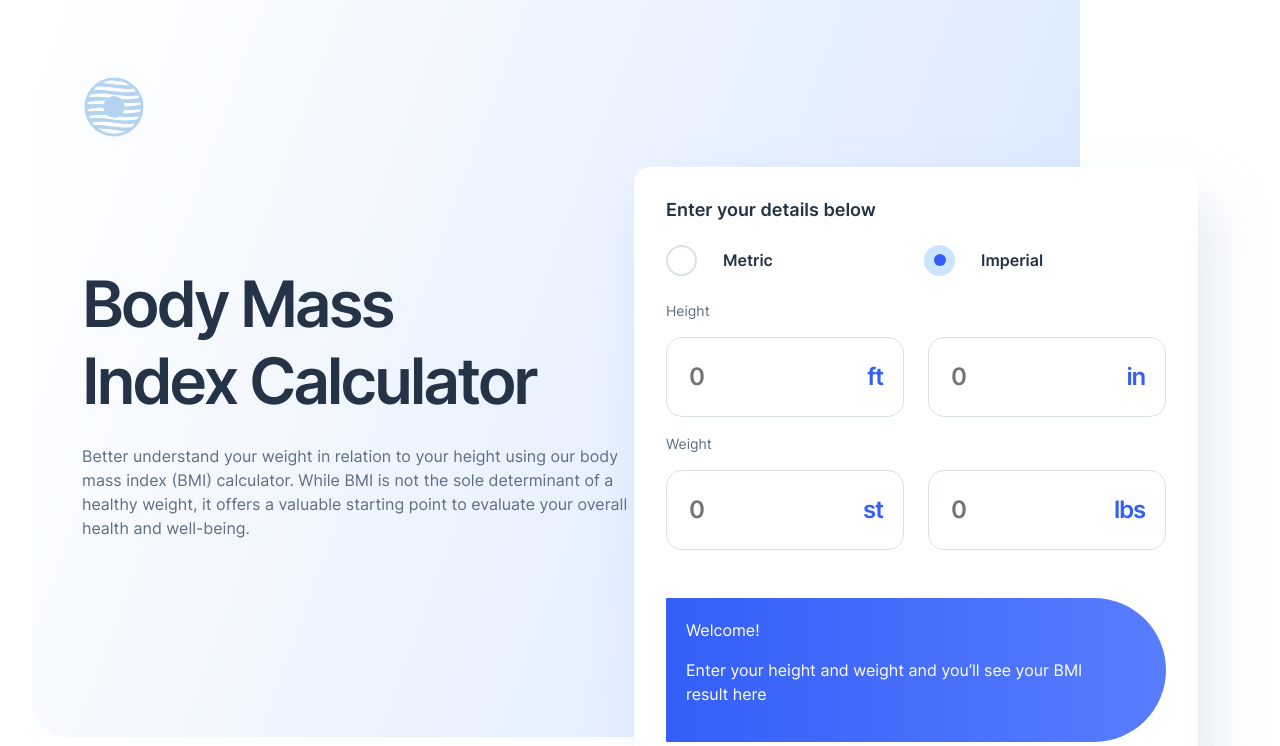
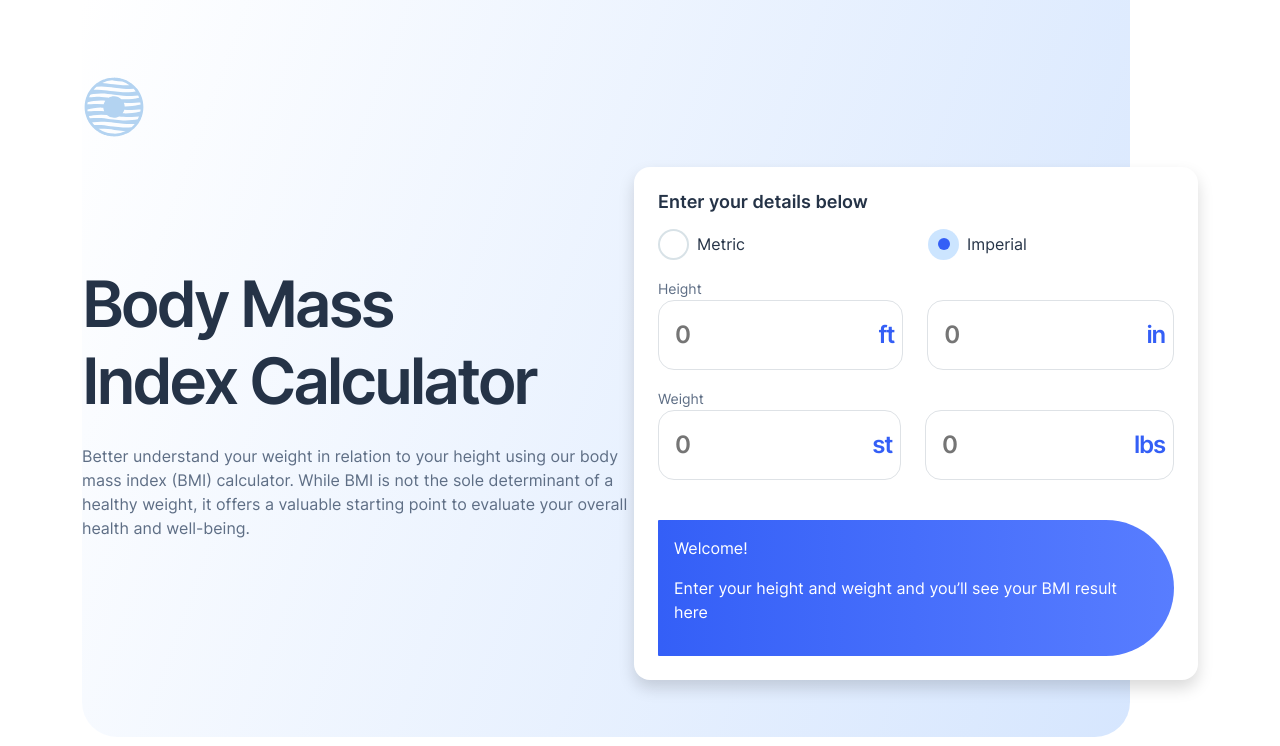
Before and after one commit to iemad00/bmi-calculator, a plain HTML site: page index.html in a window 1280 px wide. Both pictures are taken after a click on the radio button 939 px from the left and 260 px from the top of the page. Shown: the top 746 px of the page. Drawn offline with nearby package versions, Linux system fonts and the light colour scheme.

Commit message:
Fix form styling using bootstrap

```diff
--- a/index.html
+++ b/index.html
@@ -20,10 +20,10 @@
 
   <body>
     <div class="container hero-container">
-      <section class="hero">
+      <section class="hero position-relative">
         <div class="hero-background"></div>
-        <img class="icon" src="./assets/images/logo.svg" alt="Icon" />
-        <div class="hero-content">
+        <img class="icon position-absolute" src="./assets/images/logo.svg" alt="Icon" />
+        <div class="hero-content position-absolute">
           <h1 class="title">Body Mass</h1>
           <h1 class="title">Index Calculator</h1>
           <p class="description">
@@ -33,91 +33,88 @@
             to evaluate your overall health and well-being.
           </p>
         </div>
-        <div class="input-section">
+        <div class="input-section position-absolute bg-white shadow p-4 rounded-4">
           <h2 class="subtitle">Enter your details below</h2>
-          <div class="units-toggle">
-            <div class="unit">
+          <div class="units-toggle row my-3">
+            <div class="unit d-flex col-6 align-items-center">
               <input type="radio" id="metric-unit" name="unit" checked>
-              <span>Metric</span>
+              <span class="ms-2">Metric</span>
             </div>
-            <div class="unit">
+            <div class="unit d-flex ms-6 col-5 align-items-center">
               <input type="radio" id="imperial-unit" name="unit">
-              <span>Imperial</span>
+              <span class="ms-2">Imperial</span>
             </div>
           </div>
-
-          <div class="input-container" id="metric-input">
-            <div class="input-item">
-              <label for="height">Height</label>
-              <div class="input-wrapper">
-                <input type="text" id="metric-height" placeholder="0"/>
-                <span class="unit-label">cm</span>
+          <div class="input-container d-flex gap-4" id="metric-input">
+            <div class="input-item mb-3">
+              <label for="metric-height">Height</label>
+              <div class="input-wrapper d-flex align-items-center border p-2 rounded-4">
+                <input type="text" class="p-2 border-0" id="metric-height" placeholder="0">
+                <span class="unit-label ms-2">cm</span>
               </div>
             </div>
-            <div class="input-item">
-              <label for="weight">Weight</label>
-              <div class="input-wrapper">
-                <input type="text" id="metric-weight" placeholder="0"/>
-                <span class="unit-label">kg</span>
+            <div class="input-item mb-3">
+              <label for="metric-weight">Weight</label>
+              <div class="input-wrapper d-flex align-items-center border p-2 rounded-4">
+                <input type="text" class="p-2 border-0" id="metric-weight" placeholder="0">
+                <span class="unit-label ms-2">kg</span>
               </div>
             </div>
           </div>
           <div class="d-none" id="imperial-input">
-            <div class="input-container imperial-input-box">
-              <div class="input-item">
-                <label for="height-ft">Height</label>
-                <div class="input-wrapper">
-                  <input type="text" id="imperial-height-ft" placeholder="0"/>
-                  <span class="unit-label">ft</span>
+            <label for="imperial-height-ft">Height</label>
+
+            <div class="input-container imperial-input-box d-flex gap-4 align-items-center">
+              <div class="input-item mb-3">
+                <div class="input-wrapper d-flex align-items-center border p-2 rounded-4">
+                  <input type="text" class="p-2 border-0" id="imperial-height-ft" placeholder="0">
+                  <span class="unit-label ms-2">ft</span>
                 </div>
               </div>
-              <div class="input-item">
-                <div class="input-wrapper">
-                  <input type="text" id="imperial-height-in" placeholder="0"/>
-                  <span class="unit-label">in</span>
+              <div class="input-item mb-3">
+                <div class="input-wrapper d-flex align-items-center border p-2 rounded-4">
+                  <input type="text" class="p-2 border-0" id="imperial-height-in" placeholder="0">
+                  <span class="unit-label ms-2">in</span>
                 </div>
               </div>
             </div>
-            <div class="input-container imperial-input-box">
-              <div class="input-item">
-                <label for="weight-st">Weight</label>
-                <div class="input-wrapper">
-                  <input type="text" id="imperial-weight-st" placeholder="0"/>
-                  <span class="unit-label">st</span>
+            <label for="imperial-weight-st">Weight</label>
+            <div class="input-container imperial-input-box d-flex gap-4 align-items-center">
+              <div class="input-item mb-3">
+                <div class="input-wrapper d-flex align-items-center border p-2 rounded-4">
+                  <input type="text" class="p-2 border-0" id="imperial-weight-st" placeholder="0">
+                  <span class="unit-label ms-2">st</span>
                 </div>
               </div>
-              <div class="input-item">
-                <div class="input-wrapper">
-                  <input type="text" id="imperial-weight-lbs" placeholder="0"/>
-                  <span class="unit-label">lbs</span>
+              <div class="input-item mb-3">
+                <div class="input-wrapper d-flex align-items-center border p-2 rounded-4">
+                  <input type="text" class="p-2 border-0" id="imperial-weight-lbs" placeholder="0">
+                  <span class="unit-label ms-2">lbs</span>
                 </div>
               </div>
             </div>
           </div>
-
-          <div class="bmi-result">
+          <div class="bmi-result d-flex align-items-center justify-content-center gap-3 mt-4 p-3 text-white text-dark">
             <div class="wc-header">
               <p class="welcome-label">Welcome!</p>
               <p class="welcome-message">Enter your height and weight and you’ll see your BMI result here</p>
             </div>
-
-            <div class="result-header">
-              <p class="result-label">Your BMI is...</p>
-              <p class="result-value" id="bmi-value"></p>
+            <div class="result row align-items-center">
+              <div class="result-header col-12 col-md-4">
+                <p class="result-label">Your BMI is...</p>
+                <p class="result-value" id="bmi-value"></p>
+              </div>
+              <div class="result-description col-12 col-md-8">
+                <span id="bmi-description"></span>
+                <span id="healthy-weight-range"></span>
+              </div>
             </div>
 
-            <div class="result-description">
-              <span class="result-description" id="bmi-description">
-                <!-- Result description will be injected here -->
-              </span>
-              <span class="healthy-weight-range" id="healthy-weight-range">
-                <!-- Healthy weight range will be injected here -->
-              </span>
-            </div>
           </div>
         </div>
       </section>
     </div>
+
 
     <div class="container">
       <section class="bmi-meaning">
--- a/scss/responsive.scss
+++ b/scss/responsive.scss
@@ -172,8 +172,6 @@
   .hero-container {
     width: 100%;
     max-width: 100%;
-    margin: 0;
-    padding: 0;
   }
   .bmi-meaning {
     padding-top: 15rem;
--- a/scss/styles.scss
+++ b/scss/styles.scss
@@ -12,13 +12,10 @@ body {
 }
 
 .hero {
-  position: relative;
   width: 100%;
   height: 737px;
 
   &-background {
-    position: absolute;
-    top: 0;
     left: -200px;
     width: 1178px;
     height: 737px;
@@ -27,14 +24,12 @@ body {
   }
 
   &-content {
-    position: absolute;
     top: 266px;
     left: 0;
     width: 564px;
   }
 
   .icon {
-    position: absolute;
     top: 75px;
     left: 0;
     width: 64px;
@@ -56,7 +51,6 @@ body {
   }
 
   .input-section {
-    position: absolute;
     top: 167px;
     right: 0;
     width: 564px;
@@ -71,21 +65,6 @@ body {
     }
 
     .units-toggle {
-      display: flex;
-      gap: $gap-base;
-      margin: $gap-lg 0;
-
-      .unit {
-        flex: 1;
-        display: flex;
-        gap: $gap-base;
-        align-items: center;
-        font-weight: 600;
-
-        span {
-          margin-left: 10px;
-        }
-      }
 
       input[type="radio"] {
         appearance: none;
@@ -99,13 +78,16 @@ body {
         background-color: $color-white;
         transition: border-color 0.3s, background-color 0.3s;
       }
+
       input[type="radio"]:hover {
         border-color: $color-blue;
       }
+
       input[type="radio"]:checked {
         border: none;
         background-color: $color-blue-transparent;
       }
+
       input[type="radio"]:checked::before {
         content: '';
         width: 12px;
@@ -117,25 +99,16 @@ body {
         left: 50%;
         transform: translate(-50%, -50%);
       }
+    }
 
+    label {
+      font-size: 14px;
+      color: $color-dark-blue;
     }
 
     .input-container {
-      display: flex;
-      gap: $gap-lg;
-
       .input-item {
-        flex: 1;
-        display: flex;
-        flex-direction: column;
-        gap: $gap-base;
-        justify-content: end;
         margin-bottom: 1rem;
-
-        label {
-          font-size: 14px;
-          color: $color-dark-blue;
-        }
 
         .input-wrapper {
           display: flex;
@@ -149,7 +122,6 @@ body {
             flex: 1;
             border: none;
             outline: none;
-            font-size: 16px;
             width: 100%;
             font-weight: 600;
             font-size: $lg-size;
@@ -163,42 +135,27 @@ body {
           }
         }
 
-        .input-wrapper:hover{
+        .input-wrapper:hover {
           border-color: $color-blue;
         }
       }
     }
 
     .bmi-result {
-      display: flex;
       padding: $padding-base;
-      align-self: stretch;
       border-radius: $border-radius-base $border-radius-round $border-radius-round $border-radius-base;
       background: linear-gradient(90deg, #345ff7, #587dff);
-      flex-direction: row;
-      align-items: center;
-      justify-content: center;
-      gap: $gap-xl;
       color: $color-white;
       margin-top: 32px;
 
       .result-header {
-        flex: 1;
-        display: flex;
-        flex-direction: column;
-        align-items: flex-start;
-        justify-content: center;
-
         .result-label {
-          position: relative;
           font-weight: 600;
-          align-self: stretch;
           line-height: 150%;
           font-size: $base-size;
         }
 
         .result-value {
-          position: relative;
           font-weight: 600;
           font-size: $xl-size;
           letter-spacing: -0.05em;
@@ -207,13 +164,14 @@ body {
       }
 
       .result-description {
-        flex: 1;
         font-size: $xs-size;
         line-height: 150%;
       }
     }
   }
 }
+
+
 
 .bmi-meaning {
   display: flex;
```
Also changed, not shown: css/styles.css, 1 other file.
